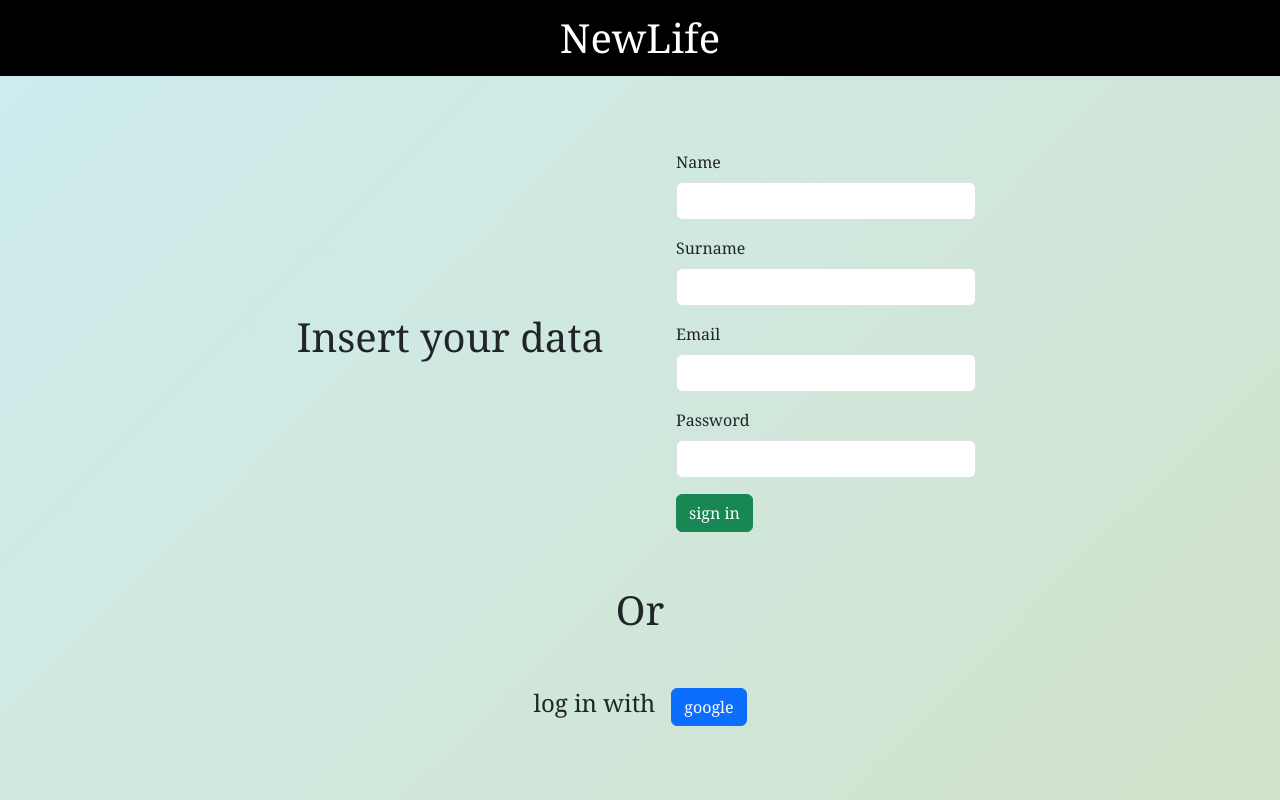
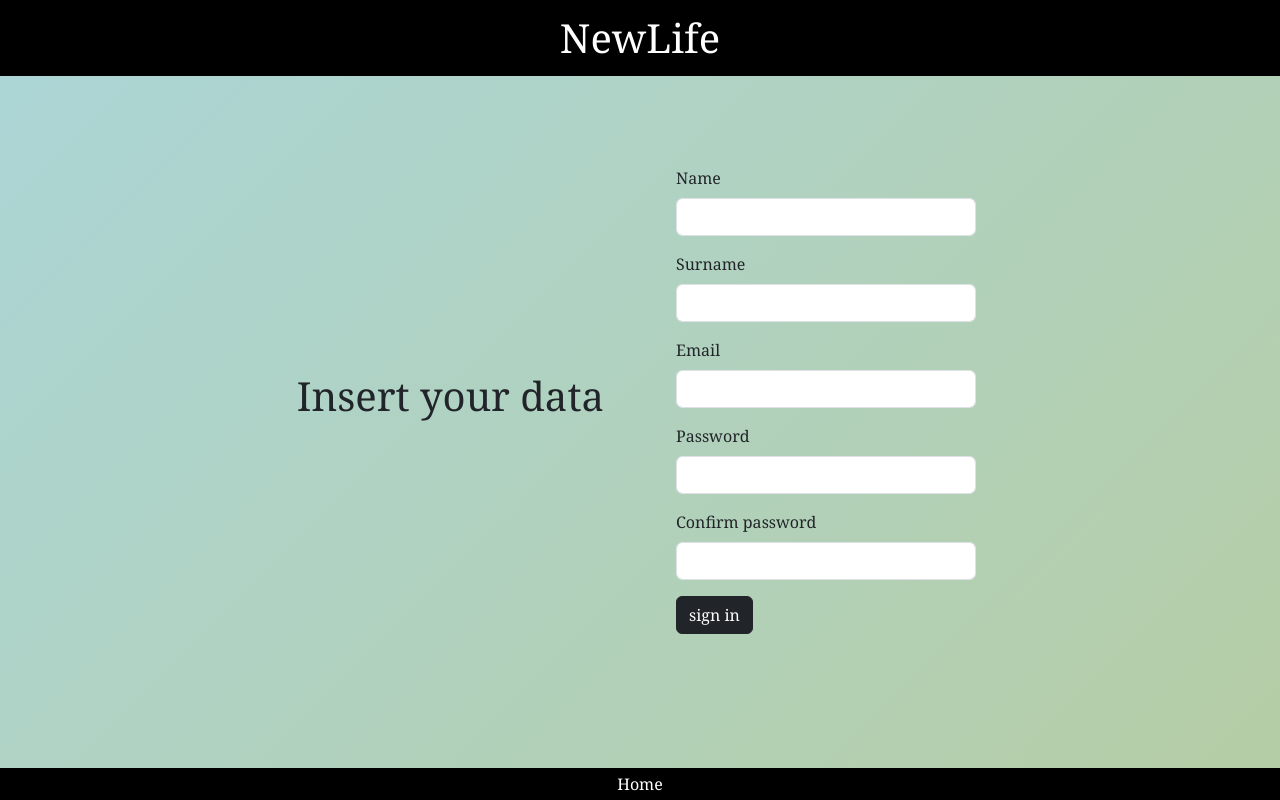
Before and after one commit to alecon99/finalProject, a React (Create React App) app: page /registration in a window 1280 px wide. Built offline with nearby package versions, Linux system fonts and the light colour scheme; no server answers.

Commit message:
ecommerce.V2

```diff
--- a/src/components/loginForm/LoginForm.css
+++ b/src/components/loginForm/LoginForm.css
@@ -1,10 +1,8 @@
 #container_login_form{
     height: 100vh;
-    padding-top: 150px;
-    background: linear-gradient(-45deg ,#90a23661, #76d6f65f, #b5c37e58);
+    background: linear-gradient(-45deg ,#93a5369d, #53b3d382, #2c529f8e);
 	background-size: 400% 400%;
 	animation: gradient 15s ease infinite;
-	height: 100vh;
 }
 
 #login_form{
@@ -22,3 +20,10 @@
 		background-position: 0% 50%;
 	}
 }
+
+#registration_form{
+	position: absolute;
+	top: 50%;
+	left: 50%;
+	transform: translate(-50%,-50%);
+}
--- a/src/components/loginForm/LoginForm.jsx
+++ b/src/components/loginForm/LoginForm.jsx
@@ -36,7 +36,7 @@ const LoginForms = () => {
     return (
 
         <div id='container_login_form'>
-            <Container>
+            <Container id='registration_form'>
                 <Row className='d-flex align-items-center'>
                     <Col sm={6} >
                         <h1 className='text-center text-sm-end  me-sm-4'>Insert your credentials</h1>
@@ -79,13 +79,6 @@ const LoginForms = () => {
                         </div>
                     </Col>
                 </Row>
-                <div className='fs-1 text-center my-5'>Or</div>
-                <div className='d-flex align-items-center justify-content-center'>
-                    <h4 className='m-0'>log in with</h4>
-                    <Button className='ms-3' onClick={handleLoginGoogle} variant="dark" type="submit" >
-                        Google login
-                    </Button>
-                </div>
             </Container>
         </div>
     )
--- a/src/components/registrationForm/RegistrationForm.jsx
+++ b/src/components/registrationForm/RegistrationForm.jsx
@@ -10,9 +10,17 @@ const LoginForms = () => {
 
     const navigate = useNavigate()
     const [ loginFormData, setLoginFormData ] = useState({})
+    const [ password, setVerifyPassword ] = useState(null)
+    const [ error , setError ] = useState(false)
 
-    const onSubmit = async (e)=>{
-        e.preventDefault();
+    const verifyCredentials = ()=>{
+        if(loginFormData.password === password){
+            registration()
+        }
+        setError(true)
+    }
+
+    const registration = async ()=>{
 
         try {
             await axios.post(`http://localhost:5050/user/registration`,loginFormData)
@@ -20,13 +28,13 @@ const LoginForms = () => {
 
         } catch (error) {
             console.log("password o email non valida")
-            alert("inserisci password e email")
+            setError(true)
         }
     }
 
   return (
     <div id='container_login_form'>
-        <Container>
+        <Container id='registration_form'>
             <Row className='d-flex align-items-center'>
                 <Col sm={6} >
                     <h1 className='text-center text-sm-end  me-sm-4'>Insert your data</h1>
@@ -34,11 +42,10 @@ const LoginForms = () => {
                 <Col sm={6}>
                     <div className='d-flex justify-content-center d-sm-block'>
                         <Form
-                        onSubmit={onSubmit}
                         id='login_form'
                         className='ms-sm-4 '
                         >
-                            <Form.Group className="mb-3" controlId="formBasicEmail">
+                            <Form.Group className="mb-3" controlId="formBasicName">
                                 <Form.Label>Name</Form.Label>
                                 <Form.Control type="text" onChange={(e)=> setLoginFormData({
                                         ...loginFormData,
@@ -47,7 +54,7 @@ const LoginForms = () => {
                                 />
                             </Form.Group>
 
-                            <Form.Group className="mb-3" controlId="formBasicEmail">
+                            <Form.Group className="mb-3" controlId="formBasicSurname">
                                 <Form.Label>Surname</Form.Label>
                                 <Form.Control type="text" onChange={(e)=> setLoginFormData({
                                         ...loginFormData,
@@ -67,25 +74,32 @@ const LoginForms = () => {
 
                             <Form.Group className="mb-3" controlId="formBasicPassword">
                                 <Form.Label>Password</Form.Label>
+                                <Form.Control type="text" onChange={(e)=> setVerifyPassword(e.target.value)}
+                                />
+
+                            </Form.Group>
+                            <Form.Group className="mb-3" controlId="formBasicConfirmPassword">
+                                <Form.Label>Confirm password</Form.Label>
                                 <Form.Control type="password" onChange={(e)=> setLoginFormData({
                                         ...loginFormData,
                                         password: e.target.value
                                     })}
                                 />
                             </Form.Group>
-                            <Button variant="success" type="submit">
+                            <div className='d-flex align-items-center'>
+                            <Button variant="dark" onClick={verifyCredentials}>
                                 sign in
                             </Button>
+                            {error ?
+                                <div className='ms-3 text-danger'>Enter the data correctly</div>
+                                :
+                                null
+                            }
+                            </div>
                         </Form>
                     </div>
-
                 </Col>
             </Row>
-            <div className='fs-1 text-center my-5'>Or</div>
-            <div className='d-flex align-items-center justify-content-center'>
-                <h4>log in with</h4>
-                <Button className='ms-3'>google</Button>
-            </div>
         </Container>
     </div>
   )
--- a/src/components/user/userData/addUserAddress/AddUserAddress.jsx
+++ b/src/components/user/userData/addUserAddress/AddUserAddress.jsx
@@ -20,11 +20,13 @@ const AddUserAddress = ({ setShow }) => {
     const [country, setCountry] = useState(null)
 
     useEffect(() => {
-        setAddress(user.shippingAddress.address)
-        setCity(user.shippingAddress.city)
-        setState(user.shippingAddress.state)
-        setZipCode(user.shippingAddress.zipCode)
-        setCountry(user.shippingAddress.country)
+        if (user.shippingAddress) {
+            setAddress(user.shippingAddress.address)
+            setCity(user.shippingAddress.city)
+            setState(user.shippingAddress.state)
+            setZipCode(user.shippingAddress.zipCode)
+            setCountry(user.shippingAddress.country)
+        }
     }, [])
 
     const addAddress = async () => {
@@ -60,27 +62,27 @@ const AddUserAddress = ({ setShow }) => {
         <Form>
             <Form.Group className="mb-3" controlId="formBasicAddress">
                 <div>Address</div>
-                <Form.Control placeholder={user.shippingAddress.address} type="text" onChange={(e) => setAddress(e.target.value)} />
+                <Form.Control placeholder={address} type="text" onChange={(e) => setAddress(e.target.value)} />
             </Form.Group>
 
             <Form.Group className="mb-3" controlId="formBasicCity">
                 <div>City</div>
-                <Form.Control placeholder={user.shippingAddress.city} type="text" onChange={(e) => setCity(e.target.value)} />
+                <Form.Control placeholder={city} type="text" onChange={(e) => setCity(e.target.value)} />
             </Form.Group>
 
             <Form.Group className="mb-3" controlId="formBasicState">
                 <div>State</div>
-                <Form.Control placeholder={user.shippingAddress.state} type="text" onChange={(e) => setState(e.target.value)} />
+                <Form.Control placeholder={state} type="text" onChange={(e) => setState(e.target.value)} />
             </Form.Group>
 
             <Form.Group className="mb-3" controlId="formBasicZipCode">
                 <div>ZipCode/PostalCode</div>
-                <Form.Control placeholder={user.shippingAddress.zipCode} type="number" step=".01" onChange={(e) => setZipCode(e.target.value)} />
+                <Form.Control placeholder={zipCode} type="number" step=".01" onChange={(e) => setZipCode(e.target.value)} />
             </Form.Group>
 
             <Form.Group className="mb-3" controlId="formBasicCountry">
                 <div>Country/Province</div>
-                <Form.Control placeholder={user.shippingAddress.country} type="text" onChange={(e) => setCountry(e.target.value)} />
+                <Form.Control placeholder={country} type="text" onChange={(e) => setCountry(e.target.value)} />
             </Form.Group>
 
             <div className='mt-3 d-flex justify-content-between'>
--- /dev/null
+++ b/src/components/user/userData/modLoginData/ModLoginData.jsx
@@ -0,0 +1,117 @@
+import { useContext, useState } from 'react'
+import { Button, Form } from 'react-bootstrap';
+import { useSession } from '../../../../middlewares/ProtectedRoutes';
+import { UsersProvider } from '../../../../context/UserContext';
+
+const ModLoginData = ({ setShow }) => {
+
+    const session = useSession();
+
+    const { getUserById, user } = useContext(UsersProvider)
+
+    const [ passwordData, setPasswordData] = useState({})
+    const [ emailData, setEmailData ] = useState()
+    const [ passError, setPassError] = useState(false)
+    const [ emailError, setEmailError] = useState(false)
+
+    const modEmail = async () => {
+
+        const payload = {
+            email: emailData
+        }
+
+        try {
+            const response = await fetch(`http://localhost:5050/user/modEmail/${session.id}`, {
+                method: "PUT",
+                headers: {
+                    "Content-Type": "application/json",
+                },
+                body: JSON.stringify(payload),
+            });
+
+            getUserById()
+            setShow(false)
+
+        } catch (error) {
+            console.error(error);
+            setEmailError(true)
+        }
+    }
+
+    const modPassword = async () => {
+
+        const payload = {
+            oldPassword: passwordData.oldPassword,
+            newPassword: passwordData.newPassword
+        }
+
+        try {
+            const response = await fetch(`http://localhost:5050/user/modPassword/${session.id}`, {
+                method: "PUT",
+                headers: {
+                    "Content-Type": "application/json",
+                },
+                body: JSON.stringify(payload),
+            });
+
+            getUserById()
+            setShow(false)
+
+        } catch (error) {
+            console.error(error);
+            setPassError(true)
+        }
+    }
+
+    return (
+        <Form>
+            <div className='text-center fs-4'>Edit</div>
+            <Form.Group className="mb-3" controlId="formBasicEmail">
+                <div>Email</div>
+                <Form.Control placeholder={user.email} type="text" onChange={(e)=> setEmailData(e.target.value)}/>
+            </Form.Group>
+            <div className='mt-3 d-flex align-items-center'>
+                <Button variant="success" onClick={modEmail}>
+                    Save
+                </Button>
+                {emailError ?
+                    <div className='ms-3 text-danger'>Invalid email</div>
+                    :
+                    null
+                }
+            </div>
+            <div className='text-center fs-4 my-3'>and/or</div>
+            <div>Password</div>
+            <div className='border rounded p-2'>
+                <Form.Group className="mb-3" controlId="formBasicOldPassword">
+                    <div>old</div>
+                    <Form.Control type="text" onChange={(e) => setPasswordData({
+                        ...passwordData,
+                        oldPassword: e.target.value
+                    })} />
+                </Form.Group>
+
+                <Form.Group className="mb-3" controlId="formBasicNewPassword">
+                    <div>new</div>
+                    <Form.Control type="password" onChange={(e) => setPasswordData({
+                        ...passwordData,
+                        newPassword: e.target.value
+                    })} />
+                </Form.Group>
+            </div>
+
+            <div className='mt-3 d-flex align-items-center'>
+                <Button variant="success" onClick={modPassword}>
+                    Save
+                </Button>
+                {passError ?
+                    <div className='ms-3 text-danger'>Invalid password</div>
+                    :
+                    null
+                }
+            </div>
+        </Form>
+    )
+}
+
+export default ModLoginData
--- a/src/components/user/userData/modPersonalData/ModPersonalData.jsx
+++ b/src/components/user/userData/modPersonalData/ModPersonalData.jsx
@@ -1,48 +1,96 @@
-import { useContext, useState } from 'react'
-import { Button, Form } from 'react-bootstrap';
+import { useContext, useState, useEffect } from 'react'
+import { Button, Col, Form, Row } from 'react-bootstrap';
+import { UsersProvider } from '../../../../context/UserContext';
 import { useSession } from '../../../../middlewares/ProtectedRoutes';
-import { UsersProvider } from '../../../../context/UserContext';
 
-const ModPersonalData = ({ setShowLoginModal }) => {
-
-    const session = useSession();
+const ModPersonalData = ({ setShow }) => {
 
     const { getUserById, user } = useContext(UsersProvider)
 
-    const [formLoginData, setFormLoginData] = useState({})
+    const session = useSession()
+
+    const [phoneNumber, setPhoneNumber] = useState({})
+    const [personalData, setPersonalData] = useState({})
+
+    useEffect(() => {
+        if (user.phone) {
+            setPhoneNumber({
+                prefix: user.phone.prefix,
+                number: user.phone.number
+            })
+        }
+    }, [])
+
+    const modPersonalData = async () => {
+
+        const payload = {
+            name: personalData.name,
+            surname: personalData.surname,
+            phone: {
+                prefix: phoneNumber.prefix,
+                number: phoneNumber.number
+
+            }
+        }
+
+        try {
+            const response = await fetch(`http://localhost:5050/user/modPersonalData/${session.id}`, {
+                method: "PUT",
+                headers: {
+                    "Content-Type": "application/json",
+                },
+                body: JSON.stringify(payload),
+            });
+
+            getUserById()
+            setShow(false)
+
+        } catch (error) {
+            console.error(error);
+        }
+    }
 
     return (
         <Form>
             <div className='text-center fs-4'>Edit</div>
-            <Form.Group className="mb-3" controlId="formBasicEmail">
-                <div>Email</div>
-                <Form.Control placeholder={user.email} type="text" onChange={(e) => setFormLoginData({
-                    ...formLoginData,
-                    email: e.target.value
+            <Form.Group className="mb-3" controlId="formBasicName">
+                <div>Name</div>
+                <Form.Control placeholder={user.name} type="text" onChange={(e) => setPersonalData({
+                    ...personalData,
+                    name: e.target.value
                 })} />
             </Form.Group>
-            <div className='text-center fs-4 my-3'>and/or</div>
-            <div>Password</div>
-            <div className='border rounded p-2'>
-                <Form.Group className="mb-3" controlId="formBasicPassword">
-                    <div>old</div>
-                    <Form.Control type="text" onChange={(e) => setFormLoginData({
-                        ...formLoginData,
-                        password: e.target.value
-                    })} />
-                </Form.Group>
 
-                <Form.Group className="mb-3" controlId="formBasicPassword">
-                    <div>new</div>
-                    <Form.Control type="password" onChange={(e) => setFormLoginData({
-                        ...formLoginData,
-                        password: e.target.value
-                    })} />
-                </Form.Group>
-            </div>
+            <Form.Group className="mb-3" controlId="formBasicSurname">
+                <div>Surname</div>
+                <Form.Control type="text" placeholder={user.surname} onChange={(e) => setPersonalData({
+                    ...personalData,
+                    surname: e.target.value
+                })} />
+            </Form.Group>
 
-            <div className='mt-3 d-flex justify-content-between'>
-                <Button variant="success" >
+            <Form.Group className="mb-3" controlId="formBasicPhone">
+                <div>Phone</div>
+                <Row className='d-flex border p-2 mx-1 rounded'>
+                    <Col xs={3}>
+                        <div>prefix</div>
+                        <Form.Control type="number" placeholder={phoneNumber.prefix} onChange={(e) => setPhoneNumber({
+                            ...phoneNumber,
+                            prefix: e.target.value
+                        })} />
+                    </Col>
+                    <Col>
+                        <div>number</div>
+                        <Form.Control type="text" placeholder={phoneNumber.number} onChange={(e) => setPhoneNumber({
+                            ...phoneNumber,
+                            number: e.target.value
+                        })} />
+                    </Col>
+                </Row>
+            </Form.Group>
+
+            <div className='mt-3 d-flex align-items-center'>
+                <Button variant="success" onClick={modPersonalData} >
                     Save
                 </Button>
             </div>
--- a/src/pages/LoginPage.jsx
+++ b/src/pages/LoginPage.jsx
@@ -1,13 +1,14 @@
 import React from 'react'
 import LoginForms from '../components/loginForm/LoginForm'
-import Footer from '../components/footer/Footer'
 import SimplifiedNavigatioBar from '../components/navigationBar/SimplifiedNavigatioBar'
+import Homebutton from '../components/buttons/homeButton/Homebutton'
 
 const Loginpage = () => {
   return (
     <>
       <SimplifiedNavigatioBar/>
       <LoginForms/>
+      <Homebutton/>
     </>
   )
 }
--- a/src/pages/RegistrationPage.jsx
+++ b/src/pages/RegistrationPage.jsx
@@ -1,13 +1,14 @@
 import React from 'react'
 import SimplifiedNavigationBar from '../components/navigationBar/SimplifiedNavigatioBar'
-import Footer from '../components/footer/Footer'
 import RegistrationForm from '../components/registrationForm/RegistrationForm'
+import Homebutton from '../components/buttons/homeButton/Homebutton'
 
 const RegistrationPage = () => {
   return (
     <>
         <SimplifiedNavigationBar />
         <RegistrationForm/>
+        <Homebutton/>
     </>
   )
 }
```
Also changed, not shown: src/components/user/userData/UserData.jsx (+23 -14 lines).
